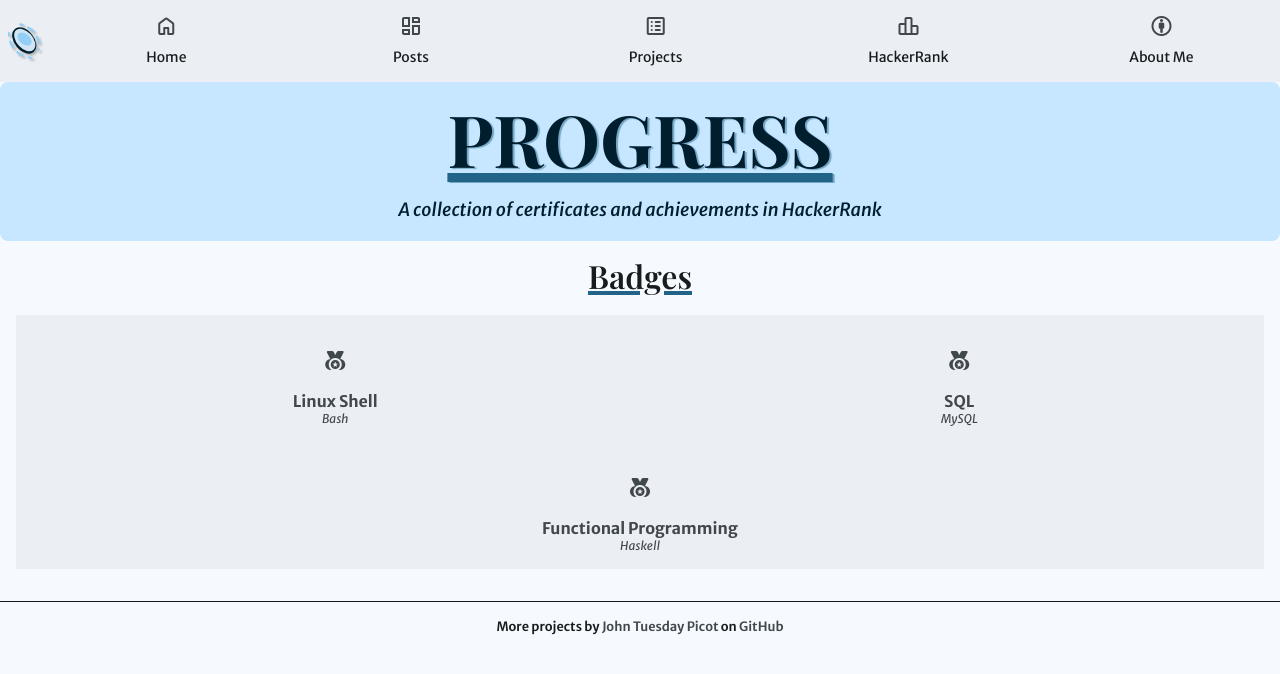
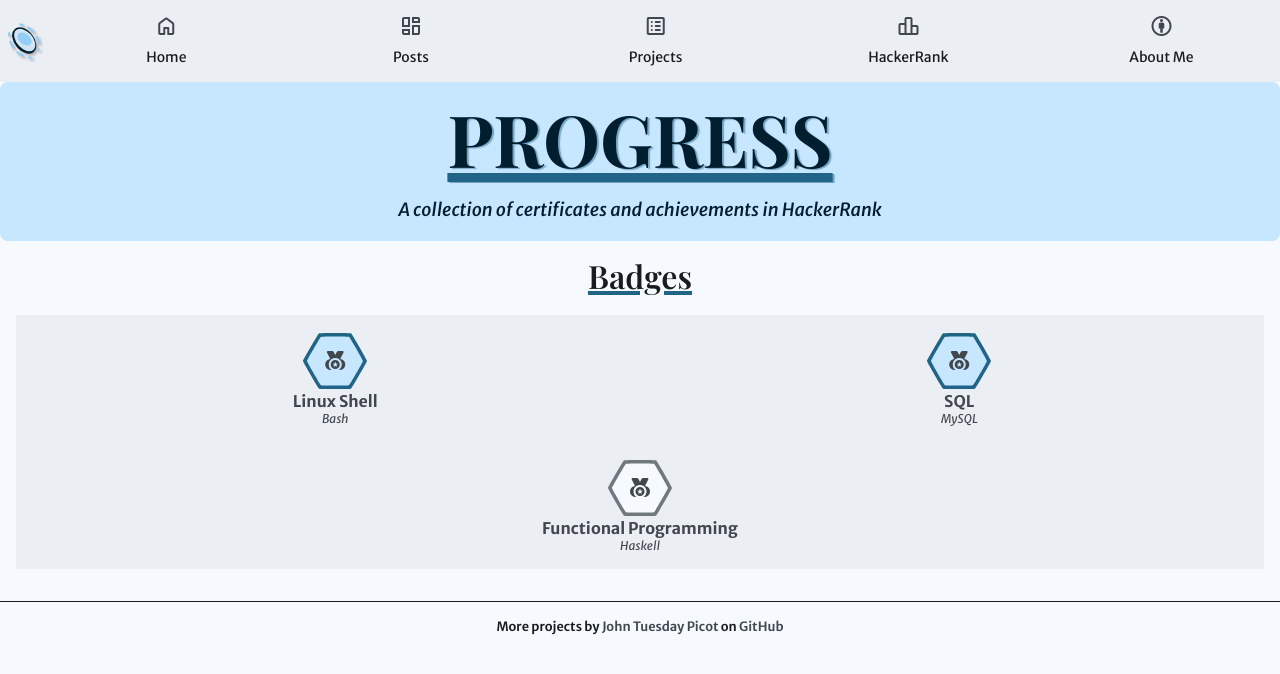
Before and after one commit to John-Tuesday/John-Tuesday.github.io, a Jekyll site: the page built from hackerrank/badges.html, in a window 1280 px wide. Shown: the top 674 px of the page. Built offline with Jekyll 4.4.1, drawn with Linux system fonts in a browser that asks for light colours; some web fonts are replaced.

Commit message:
Correctly use  new hexagon.svg

```diff
--- a/hackerrank/badges.html
+++ b/hackerrank/badges.html
@@ -14,10 +14,10 @@
       <span class="badge-item-icon">
         <span class="material-symbols-rounded">social_leaderboard</span>
         <svg class="badge-svg-outline" viewBox="0 0 100 100">
-          <use id="badge-svg-2" href="/local/hexagon.svg#svg1" width="100%" height="100%"/>
+          <use id="badge-svg-2" href="/assets/svg/hexagon.svg#svg1" width="100%" height="100%"/>
         </svg>
         <svg class="badge-svg" viewBox="0 0 100 100">
-          <use id="badge-svg-1" href="/local/hexagon.svg#svg1" width="100%" height="100%"/>
+          <use id="badge-svg-1" href="/assets/svg/hexagon.svg#svg1" width="100%" height="100%"/>
         </svg>
       </span>
       <strong class="badge-item-name">{{ topic.name }}</strong>
@@ -32,10 +32,10 @@
       <span class="badge-item-icon">
         <span class="material-symbols-rounded">social_leaderboard</span>
         <svg class="badge-svg-outline" viewBox="0 0 100 100">
-          <use id="badge-svg-2" href="/local/hexagon.svg#svg1" width="100%" height="100%"/>
+          <use id="badge-svg-2" href="/assets/svg/hexagon.svg#svg1" width="100%" height="100%"/>
         </svg>
         <svg class="badge-svg" viewBox="0 0 100 100">
-          <use id="badge-svg-1" href="/local/hexagon.svg#svg1" width="100%" height="100%"/>
+          <use id="badge-svg-1" href="/assets/svg/hexagon.svg#svg1" width="100%" height="100%"/>
         </svg>
       </span>
       <strong class="badge-item-name">{{ topic.name }}</strong>
```
Also changed, not shown: assets/svg/hexagon.svg (added).
